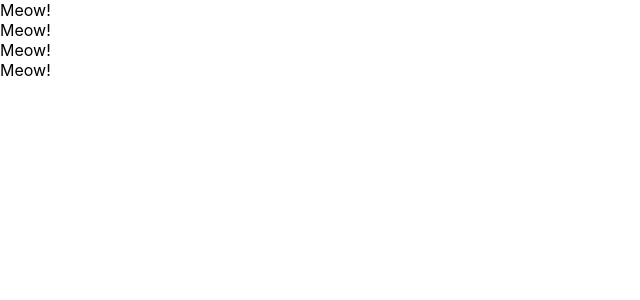
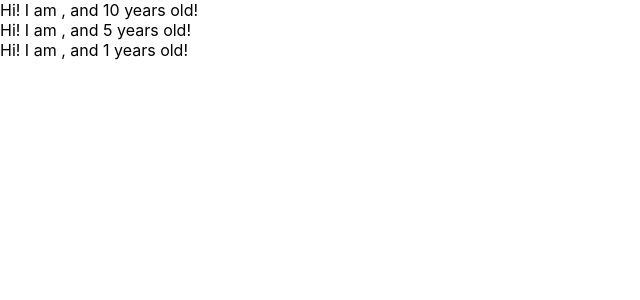
Before and after one commit to Haya4Taka/udemy-react-redux-crud-application, a React (Create React App) app: page / in a window 1280 px wide. Shown: the top 300 px of the page, without its empty margins (0-640 px from the left). Built offline with nearby package versions, Linux system fonts and the light colour scheme.

Commit message:
learn props of components

```diff
--- a/src/App.js
+++ b/src/App.js
@@ -1,27 +1,28 @@
 import React from 'react';
 
-// class App extends Component {
-//   render() {
-//     return (
-//       <React.Fragment>
-//         <label for="bar">bar</label>
-//         <input type="text" onChange={() => {console.log("I am clicled")}} />
-//       </React.Fragment>
-//     )
-//   }
-// }
-
 const App = () => {
-  return <div>
-    <Cat />
-    <Cat />
-    <Cat />
-    <Cat />
-  </div>
+  const profiles = [
+    {name: "Taro", age: "10"},
+    {name: "Hanako", age: "5"},
+    {name: "Zieo"}
+  ]
+  return (
+    <div>
+      {
+        profiles.map((profile, index) => {
+          return <User name={profile.nmae} age={profile.age} key={index} />
+        })
+      }
+    </div>
+  )
 }
 
-const Cat = () => {
-  return <div>Meow!</div>
+const User = (props) => {
+  return <div>Hi! I am {props.name}, and {props.age} years old!</div>
+}
+
+User.defaultProps = {
+  age: 1
 }
 
 export default App;
```
